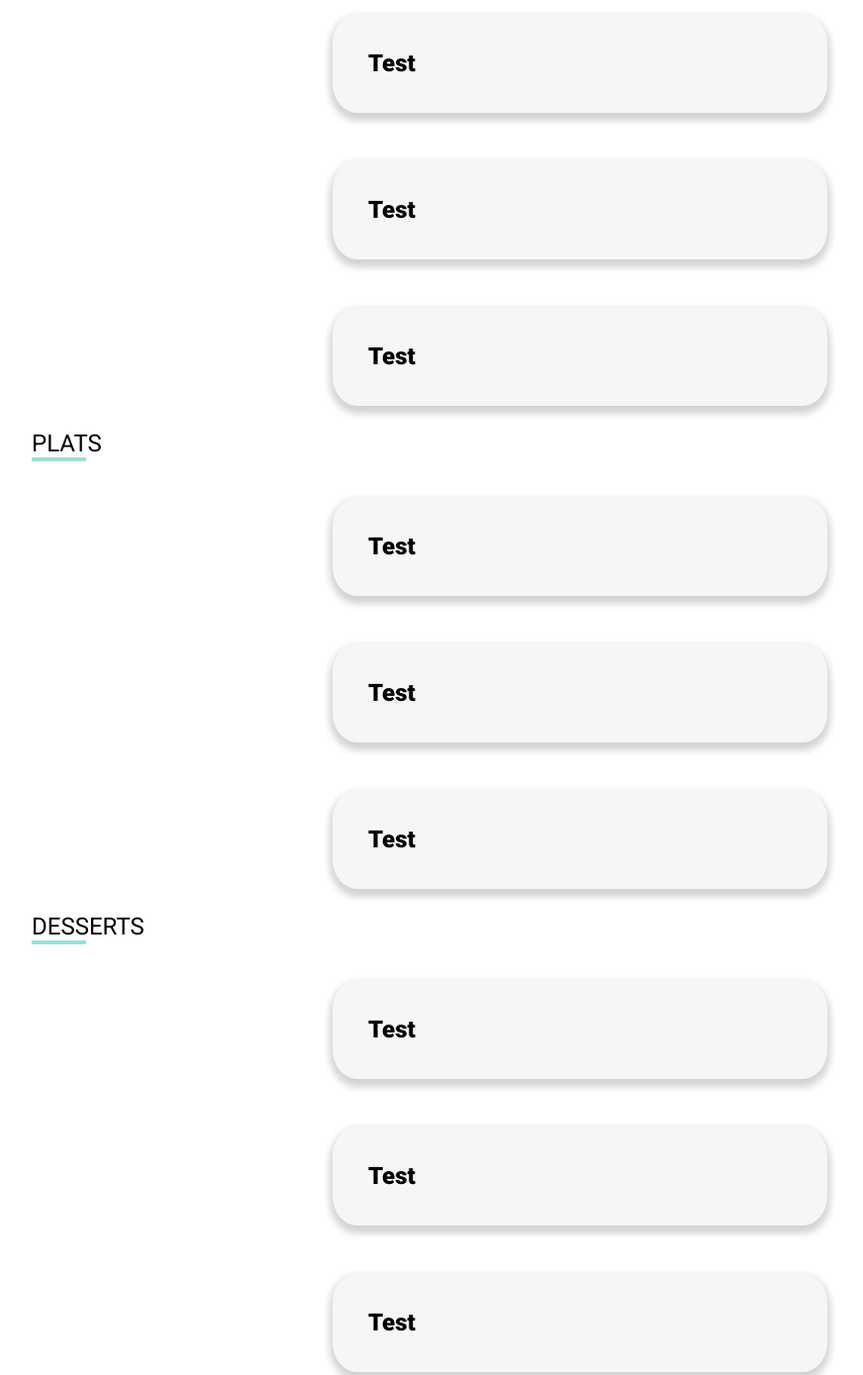
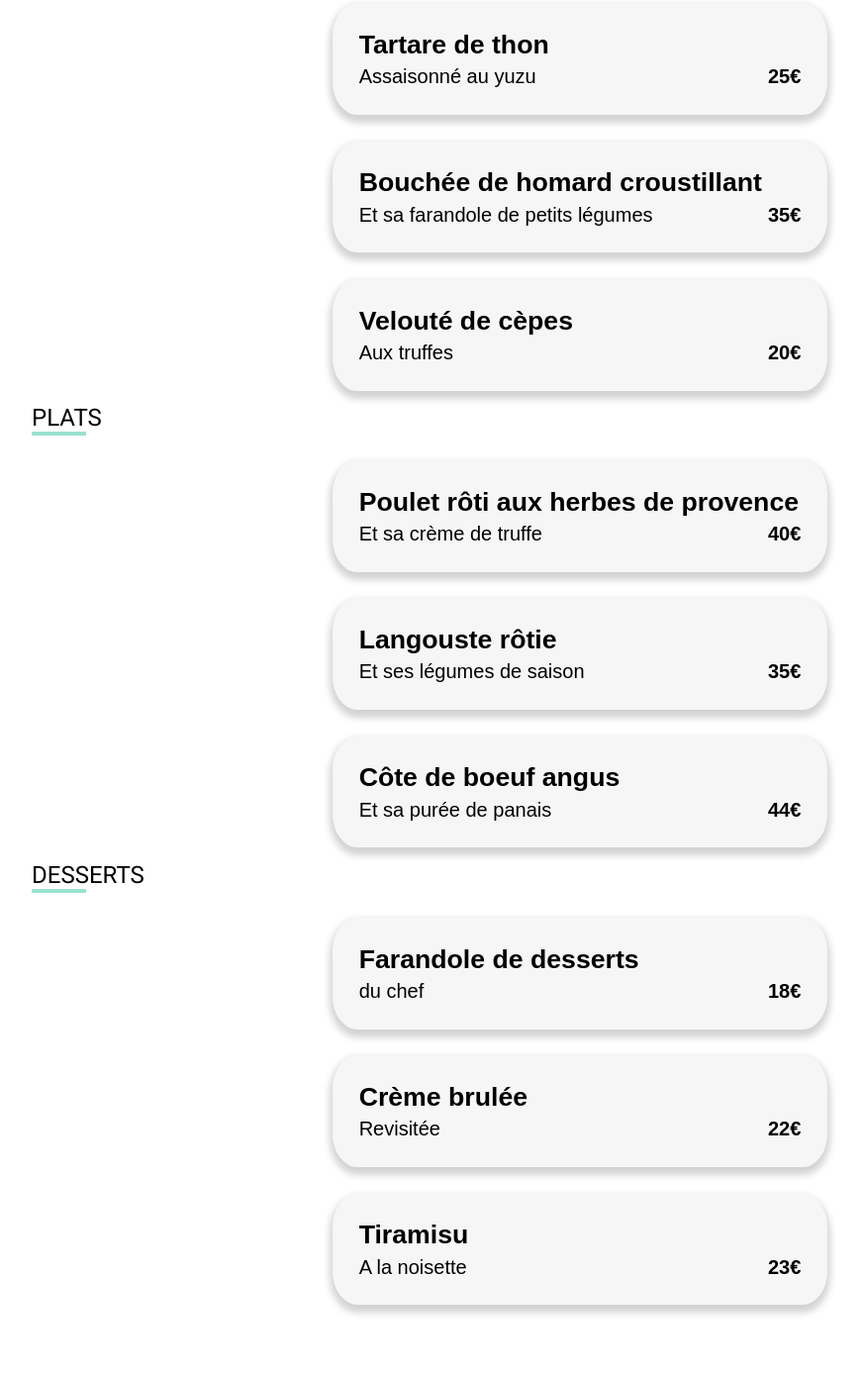
Before and after one commit to laurentGurbala/LaurentGurbala_3_27092020, a website: page Page/Le-delice-des-sens.html in a window 1280 px wide. Shown: the part 839-2228 px from the top of the page at 99% size, without its empty margins (70-942 px from the left). Drawn offline with Linux system fonts and the light colour scheme; a web font is replaced by a local one.

Commit message:
Bouton repas menu 1

```diff
--- a/Page/Le-delice-des-sens.html
+++ b/Page/Le-delice-des-sens.html
@@ -42,27 +42,90 @@
             <div class="menu-etape">
                 <h3 class="menu-etape__heading">entrées</h3>
                 <div class="lst-btn">
-                    <button class="btn">Test</button>
-                    <button class="btn">Test</button>
-                    <button class="btn">Test</button>
+                    <!-- bouton 1 -->
+                    <button class="btn-menu">
+                        <p class="btn-menu__plat">Tartare de thon</p>
+                        <div class="btn-menu__sous-detail">
+                            <p class="btn-menu__detail">Assaisonné au yuzu</p>
+                            <p class="btn-menu__prix">25€</p>
+                        </div>
+                    </button>
+                    <!-- Bouton 2 -->
+                    <button class="btn-menu">
+                        <p class="btn-menu__plat">Bouchée de homard croustillant</p>
+                        <div class="btn-menu__sous-detail">
+                            <p class="btn-menu__detail">Et sa farandole de petits légumes</p>
+                            <p class="btn-menu__prix">35€</p>
+                        </div>
+                    </button>
+                    <!-- Bouton 3 -->
+                    <button class="btn-menu">
+                        <p class="btn-menu__plat">Velouté de cèpes</p>
+                        <div class="btn-menu__sous-detail">
+                            <p class="btn-menu__detail">Aux truffes</p>
+                            <p class="btn-menu__prix">20€</p>
+                        </div>
+                    </button>
                 </div>
             </div>
             <!-- Plats -->
             <div class="menu-etape">
                 <h3 class="menu-etape__heading">plats</h3>
                 <div class="lst-btn">
-                    <button class="btn">Test</button>
-                    <button class="btn">Test</button>
-                    <button class="btn">Test</button>
+                    <!-- bouton 1 -->
+                    <button class="btn-menu">
+                        <p class="btn-menu__plat">Poulet rôti aux herbes de provence</p>
+                        <div class="btn-menu__sous-detail">
+                            <p class="btn-menu__detail">Et sa crème de truffe</p>
+                            <p class="btn-menu__prix">40€</p>
+                        </div>
+                    </button>
+                    <!-- Bouton 2 -->
+                    <button class="btn-menu">
+                        <p class="btn-menu__plat">Langouste rôtie</p>
+                        <div class="btn-menu__sous-detail">
+                            <p class="btn-menu__detail">Et ses légumes de saison</p>
+                            <p class="btn-menu__prix">35€</p>
+                        </div>
+                    </button>
+                    <!-- Bouton 3 -->
+                    <button class="btn-menu">
+                        <p class="btn-menu__plat">Côte de boeuf angus</p>
+                        <div class="btn-menu__sous-detail">
+                            <p class="btn-menu__detail">Et sa purée de panais</p>
+                            <p class="btn-menu__prix">44€</p>
+                        </div>
+                    </button>
                 </div>
             </div>
             <!-- Desserts -->
             <div class="menu-etape">
                 <h3 class="menu-etape__heading">desserts</h3>
                 <div class="lst-btn">
-                    <button class="btn">Test</button>
-                    <button class="btn">Test</button>
-                    <button class="btn">Test</button>
+                    <!-- bouton 1 -->
+                    <button class="btn-menu">
+                        <p class="btn-menu__plat">Farandole de desserts</p>
+                        <div class="btn-menu__sous-detail">
+                            <p class="btn-menu__detail">du chef</p>
+                            <p class="btn-menu__prix">18€</p>
+                        </div>
+                    </button>
+                    <!-- Bouton 2 -->
+                    <button class="btn-menu">
+                        <p class="btn-menu__plat">Crème brulée</p>
+                        <div class="btn-menu__sous-detail">
+                            <p class="btn-menu__detail">Revisitée</p>
+                            <p class="btn-menu__prix">22€</p>
+                        </div>
+                    </button>
+                    <!-- Bouton 3 -->
+                    <button class="btn-menu">
+                        <p class="btn-menu__plat">Tiramisu</p>
+                        <div class="btn-menu__sous-detail">
+                            <p class="btn-menu__detail">A la noisette</p>
+                            <p class="btn-menu__prix">23€</p>
+                        </div>
+                    </button>
                 </div>
             </div>
             <!-- Commander -->
--- a/scss/components/_bouton.scss
+++ b/scss/components/_bouton.scss
@@ -60,6 +60,49 @@
     }
 }
 
+.btn-menu {
+    width: 90%;
+    max-width: 500px;
+    padding: 2em;
+    margin: 1em;
+    text-align: left;
+    font-weight: bold;
+    border-radius: 5% / 30%;
+    border: none;
+    background-color: #f6f6f6;
+    @include btn-shadow;
+
+    @include mobile{
+        padding: 1em;
+    }
+    &__plat{
+        font-size: 2em;
+        margin-bottom: 0.2em;
+        @include mobile{
+            font-size: 1.1em;
+        }
+    }
+    &__sous-detail{
+        display: flex;
+        justify-content: space-between;
+    }
+
+    &__detail {
+        font-size: 1.5em;
+        font-weight: normal;
+        @include mobile{
+            font-size: 1em;
+        }
+    }
+
+    &__prix {
+        font-size: 1.5em;
+        @include mobile{
+            font-size: 1em;
+        }
+    }
+}
+
 .btn-coeur {
     background: none;
     border: none;
```
Also changed, not shown: public/style.css, 1 other file.
